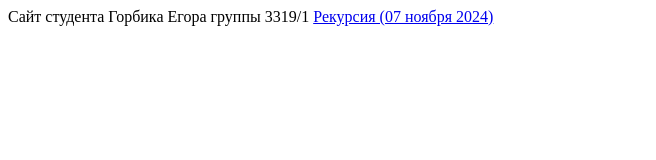
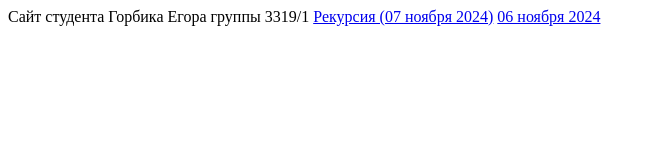
Before and after one commit to Eeggorr/Eeggorr.github.io, a plain HTML site: page index.html in a window 1280 px wide. Shown: the whole page, without its empty margins (0-656 px from the left). Drawn offline with Linux system fonts and the light colour scheme.

Commit message:
Update index.html

```diff
--- a/index.html
+++ b/index.html
@@ -8,6 +8,7 @@
 <body>
     <a>Сайт студента Горбика Егора группы 3319/1</a>
     <a href="07nov24.html">Рекурсия (07 ноября 2024)</a>
+    <a href="06nov24.html">06 ноября 2024</a>
 
 
 </body>
```
